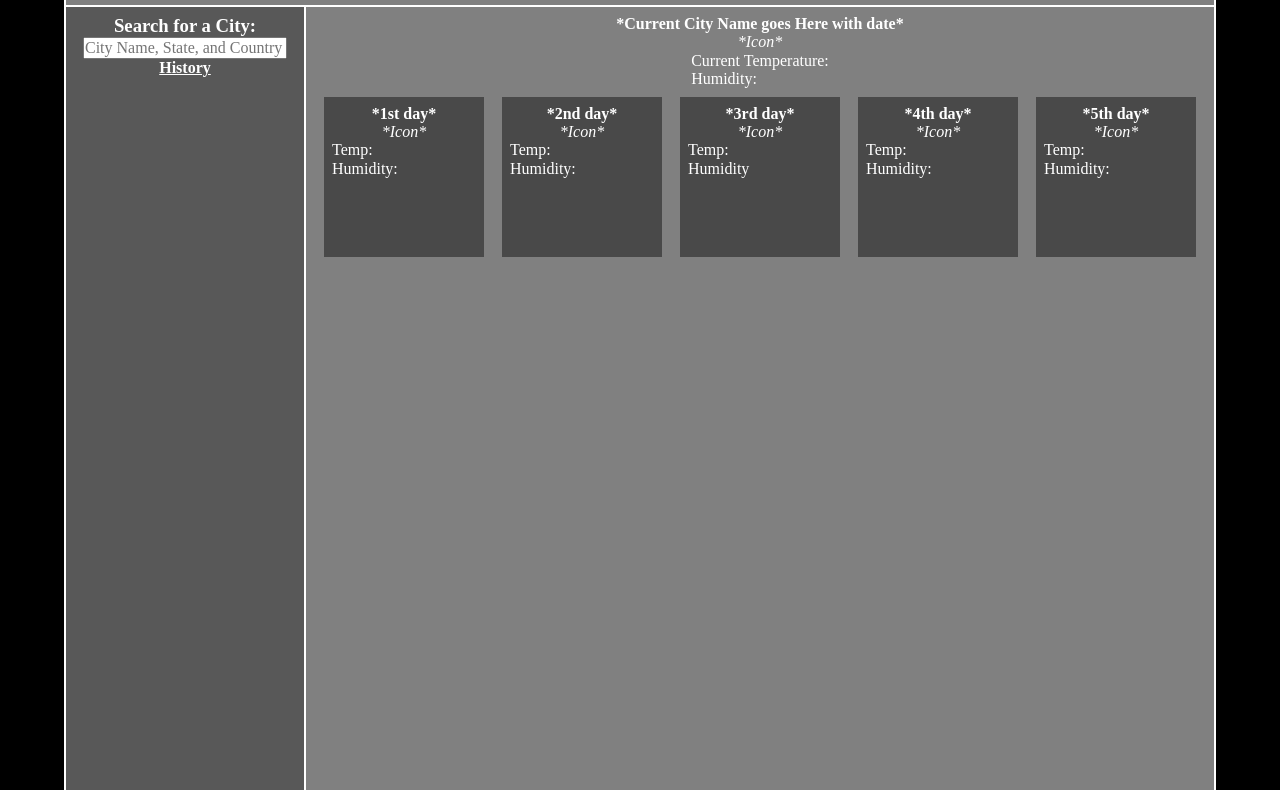
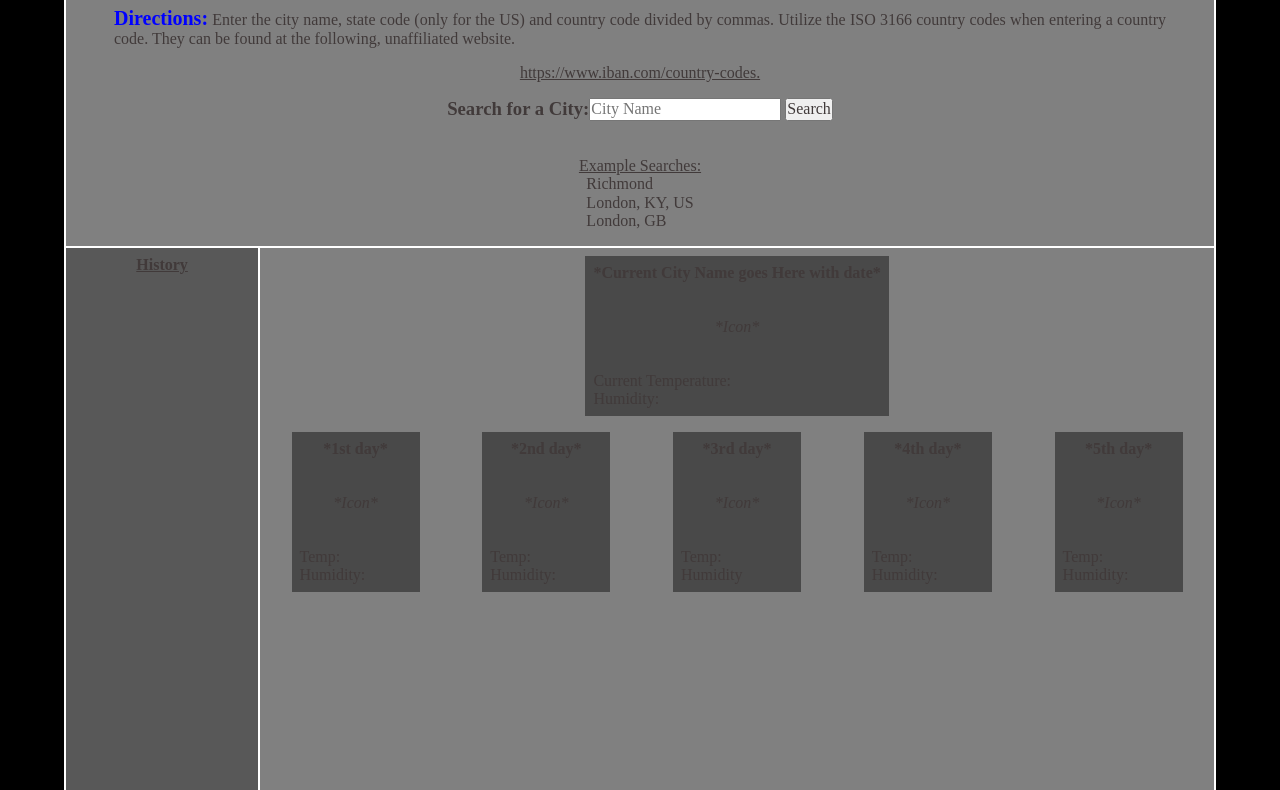
Before and after one commit to RobSprouse/Robs-Tripcaster, a plain HTML site: page index.html in a window 1280 px wide. Shown: the part 139-929 px from the top of the page. Drawn offline with nearby package versions, Linux system fonts and the light colour scheme.

Commit message:
css, html, and js changes
changed layout of html to appear better

styling changed/added to make the overall look/layout better

working js script to get city lat and lon which appends text based on bad input or responses

```diff
--- a/assets/css/style.css
+++ b/assets/css/style.css
@@ -14,11 +14,15 @@
     box-sizing: border-box;
     padding: 0;
     margin: 0;
-    color: #ffffff;
+    color: #413a3a;
     list-style: none;
 }
 
-/* COMMENT:Body */
+.underline {
+    text-decoration: underline;
+}
+
+/* COMMENT: Body Section*/
 body {
     display: flex;
     flex-direction: column;
@@ -27,55 +31,108 @@ body {
     background-color: black;
 }
 
-/* COMMENT: Header */
+/* COMMENT: Header with City Search */
 header {
     display: flex;
+    flex-direction: column;
     background-color: grey;
     border: 1px solid white;
-    max-height: 5em;
+    align-items: center;
+
+}
+
+#instructionsP {
+    text-align: justify;
+}
+
+#instructionsSpan {
+    color: blue;
+    font-weight: bold;
+    font-size: 20px;
+}
+
+header section, #instructionsP, #ISOwebsite, #invalidEntry {
+    padding: 0 3em 1em 3em;
+
+}
+
+.citySearch {
+    display: flex;
+    flex-direction: row;
     justify-content: center;
 }
 
-/* COMMENT: City Search and History */
-.citySearch {
+input[type=text] {
+    max-width: 12em;
+}
+
+#invalidEntry {
+    color: rgb(0, 255, 13);
+    font-size: 20px;
+    font-weight: 900;
+    text-align: justify;
+
+}
+
+header ul {
+    padding: 0 0 1em 0;
+
+}
+
+
+/* COMMENT: Main Section */
+main {
+    display: flex;
+    flex-direction: row;
+}
+
+/* COMMENT: City Search History */
+
+.cityHistory {
     display: flex;
     flex-direction: column;
+    flex-basis: 20%;
     align-items: center;
-    position: absolute;
     background-color: rgb(88, 88, 88);
     border: 1px solid white;
-    margin: 5em 0 0 0;
-    min-height: 50em;
     padding: 0.5em;
-    min-width: 15em;
-}
-
-input[type=text] {
-    min-width: 12.65em;
-}
-
-.citySearch h4 {
-    text-decoration: underline;
+    min-width: 8em;
 }
 
 /* COMMENT: Weather Display Area */
 .weatherCards {
     display: flex;
     flex-direction: column;
+    flex-basis: 100%;
     background-color: grey;
     border: 1px solid white;
-    margin: 0 0 0 15em;
     min-height: 50em;
-    padding: 0.5em;
+
 }
 
-/* COMMENT: Current Conditions */
+/* COMMENT: Current Condition Card and div*/
+#currentDayDiv {
+    display: flex;
+    justify-content: center;
+
+
+}
+
 .currentDay {
     display: flex;
-    flex-basis: 100%;
     flex-direction: column;
-    align-items: center;
+    flex: 0 0 auto;
+    min-width: 8em;
+    min-height: 10em;
+    margin: 0.5em 0.5em;
+    background-color: rgb(73, 73, 73);
+    padding: 0.5em;
+    justify-content: space-between;
+}
 
+.currentDay h4, .currentDay i {
+    display: flex;
+    justify-content: center;
 }
 
 /* COMMENT: 5-day Weather Forecast Section */
@@ -83,19 +140,21 @@ input[type=text] {
     display: flex;
     flex-direction: row;
     flex-wrap: wrap;
-    justify-content: space-evenly;
+    justify-content: space-around;
 }
 
 /* COMMENT: Individual Forecast Cards */
 .dayForecast {
     display: flex;
+    flex-direction: column;
+    flex: 0 0 auto;
+    min-width: 8em;
+    min-height: 10em;
     margin: 0.5em 0.5em;
-    min-width: 10em;
-    max-width: 6em;
-    min-height: 10em;
     background-color: rgb(73, 73, 73);
-    flex-direction: column;
     padding: 0.5em;
+    justify-content: space-between;
+
 }
 
 .dayForecast h4, .dayForecast i {
--- a/assets/js/script.js
+++ b/assets/js/script.js
@@ -1,30 +1,45 @@
+let apiKey = "ae8a9c52dbc61de25a46b1c84484bee2";
 
+let lat = "";
+let lon = "";
 
+$("form").on("submit", function (event) {
+  event.preventDefault();
+  $("#invalidEntry").text("");
+  let cityName = $("#cityName").val();
+  let getLatLonURL =
+    "http://api.openweathermap.org/geo/1.0/direct?q=" +
+    cityName +
+    "&appid=" +
+    apiKey;
 
-
-
-// fetch (request) =api.openweathermap.org/data/2.5/forecast?lat={lat}&lon={lon}&appid={API key}
-
-
-http://api.openweathermap.org/geo/1.0/direct?q={city name},{state code},{country code}&limit={limit}&appid={API key}
-
-// fetch("http://api.openweathermap.org/data/2.5/forecast?lat=37.5385087&lon=-77.43428&appid=ae8a9c52dbc61de25a46b1c84484bee2")
-//   .then((response) => response.json())
-//   .then((data) => console.log(data))
-//   .catch((error) => console.error("Error:", error));
-
-//   fetch("http://api.openweathermap.org/geo/1.0/direct?q=Richmond,VA,US&appid=ae8a9c52dbc61de25a46b1c84484bee2")
-//   .then((response) => response.json())
-//   .then((data) => {
-//     const lat = data[0].lat;
-//     const lon = data[0].lon;
-//     const location = 'Richmond,VA,US';
-//     localStorage.setItem(location + '_latitude', lat);
-//     localStorage.setItem(location + '_longitude', lon);
-//     console.log(`Latitude: ${lat}, Longitude: ${lon}`);
-//   })
-//   .catch((error) => console.error("Error:", error));
-
-
-//   37.5385087
-//   Latitude: 37.5385087, Longitude: -77.43428
+  fetch(getLatLonURL)
+    .then((response) => {
+      if (!response.ok) {
+        throw new Error("HTTP error " + response.status);
+        // COMMENT: Append text if there was a failed response.
+        $("#invalidEntry").text(
+          "The response from the weather api failed. Please try again."
+        );
+      }
+      return response.json();
+    })
+    .then((data) => {
+      if (data.length === 0) {
+        // COMMENT: Append text if there is a problem with user input
+        $("#invalidEntry").text(
+          "The weather data for the city you're searching for is not in the database of available cities, the input format was incorrect, is spelled incorrectly, or is not a valid city. Please, try again."
+        );
+      } else {
+        console.log(data);
+      }
+    })
+    .catch((error) => {
+      console.error("", error);
+      if (error.message === "HTTP error 400") {
+        $("#invalidEntry").text(
+          "No text was entered or the fetching of the data failed. Please try again"
+        );
+      }
+    });
+});
--- a/index.html
+++ b/index.html
@@ -12,37 +12,72 @@
     <title>Vacation Forecaster</title>
 </head>
 
+<!-- COMMENT: Body Section -->
+
 <body>
-    <!-- COMMENT: Header -->
+
+    <!-- COMMENT: Header with City Search-->
     <header>
         <h1>Vacation Forecaster</h1>
-    </header>
+        <p id="instructionsP">
+            <span id="instructionsSpan">Directions:</span> Enter the city name, state code (only for the US) and country
+            code divided by commas. Utilize the ISO 3166 country codes when entering a country code. They can be found
+            at the following, unaffiliated website.
+        </p>
+        <p id="ISOwebsite">
+            <a id="countryCodes" href="https://www.iban.com/country-codes">https://www.iban.com/country-codes.</a>
+        </p>
 
-    <!-- COMMENT: City Search and History -->
         <section class="citySearch">
             <h3>
                 Search for a City:
             </h3>
-        <form>
-            <input type="text" name="city" placeholder="City Name, State, and Country">
-            </input type="submit" value="Search">
+            <form id="cityInput">
+                <input type="text" name="city" placeholder="City Name" id="cityName">
+                <input type="submit" value="Search">
             </form>
-        <h4 id="searchHistory">
+        </section>
+        <p id="invalidEntry"></p>
+
+        <p class="underline">
+            Example Searches:
+        </p>
+        <ul>
+            <li>
+                Richmond
+            </li>
+            <li>
+                London, KY, US
+            </li>
+            <li>
+                London, GB
+            </li>
+        </ul>
+
+        <!-- COMMENT: Appended text location regarding user input or bad status  -->
+
+
+    </header>
+
+    <!-- COMMENT: Main Section-->
+    <main>
+
+        <!-- COMMENT: City Search History -->
+        <section class="cityHistory">
+            <h4 class="underline">
                 History
             </h4>
         </section>
 
         <!-- COMMENT: Weather Display Area -->
-    <main class="weatherCards">
+        <section class="weatherCards">
 
-        <!-- COMMENT: Current Conditions -->
+            <!-- COMMENT: Current Condition Card -->
+            <section id="currentDayDiv">
                 <div class="currentDay">
                     <h4>
                         *Current City Name goes Here with date*
                     </h4>
-            <b>
-
-            </b>
                     <i>
                         *Icon*
                     </i>
@@ -55,9 +90,10 @@
                         </li>
                     </ul>
                 </div>
+            </section>
 
             <!-- COMMENT: 5-day Weather Forecast Section-->
-        <div class="forecastCards">
+            <section class="forecastCards">
 
                 <!-- COMMENT: Idividual Forecast Cards -->
                 <div class="dayForecast">
@@ -145,8 +181,8 @@
                     </ul>
                 </div>
 
-        </div>
-
+            </section>
+        </section>
     </main>
 
     <!-- COMMENT: Footer -->
@@ -155,7 +191,7 @@
     </footer>
 
     <!-- COMMENT: JS Scripts -->
-    <script src="https://code.jquery.com/jquery-3.4.1.min.js"></script>
+    <script src="https://code.jquery.com/jquery-3.6.0.min.js"></script>
     <script src="./assets/js/script.js"></script>
 </body>
 
```
Lines whose indentation alone changed are shown as unchanged.
